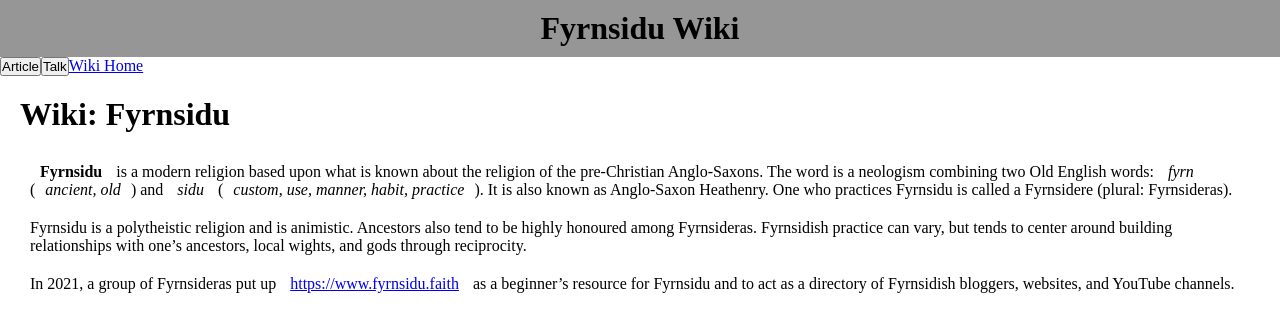
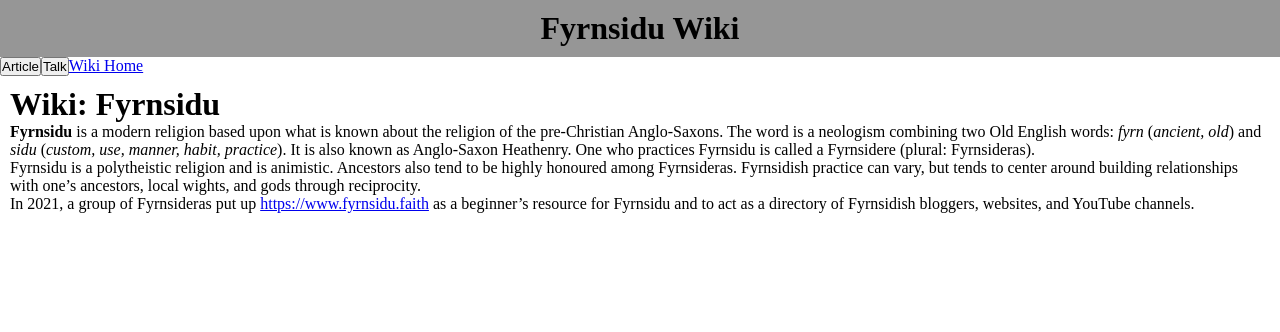
Before and after one commit to byronpendason/byronpendason.github.io, a Jekyll site: the page built from _wiki/fyrnsidu.md, in a window 1280 px wide. Shown: the top 332 px of the page. Built offline with Jekyll 4.4.1, drawn with Linux system fonts in a browser that asks for light colours; comment, search, counter and statistics services are not loaded.

Commit message:
Update wiki.css

```diff
--- a/css/wiki.css
+++ b/css/wiki.css
@@ -49,9 +49,6 @@ dt {
 .PageNavigation .next {
   text-align: right;
 }
-#content * {
-  padding:10px;
-}
 h6 {
   margin-top: 0;
   padding-top: 0;
```
